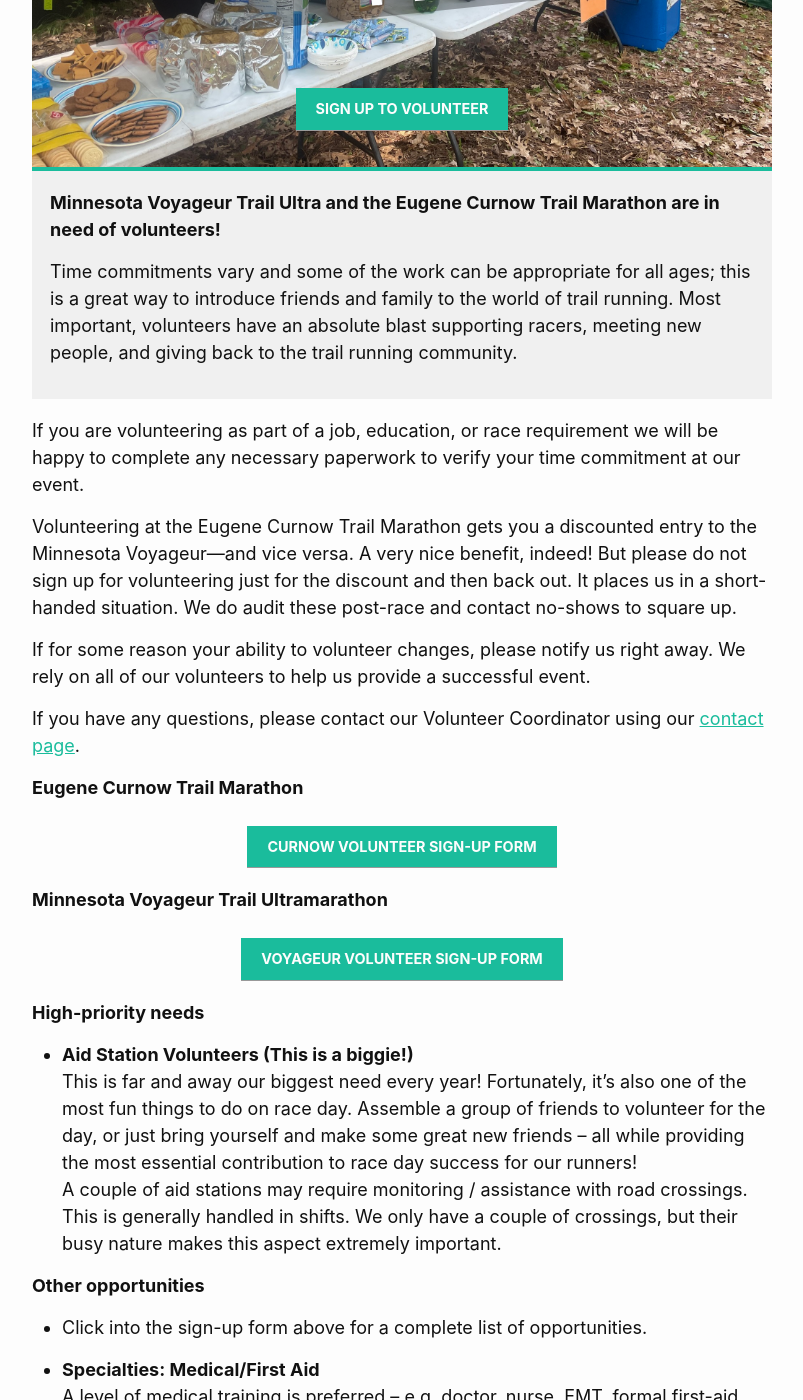
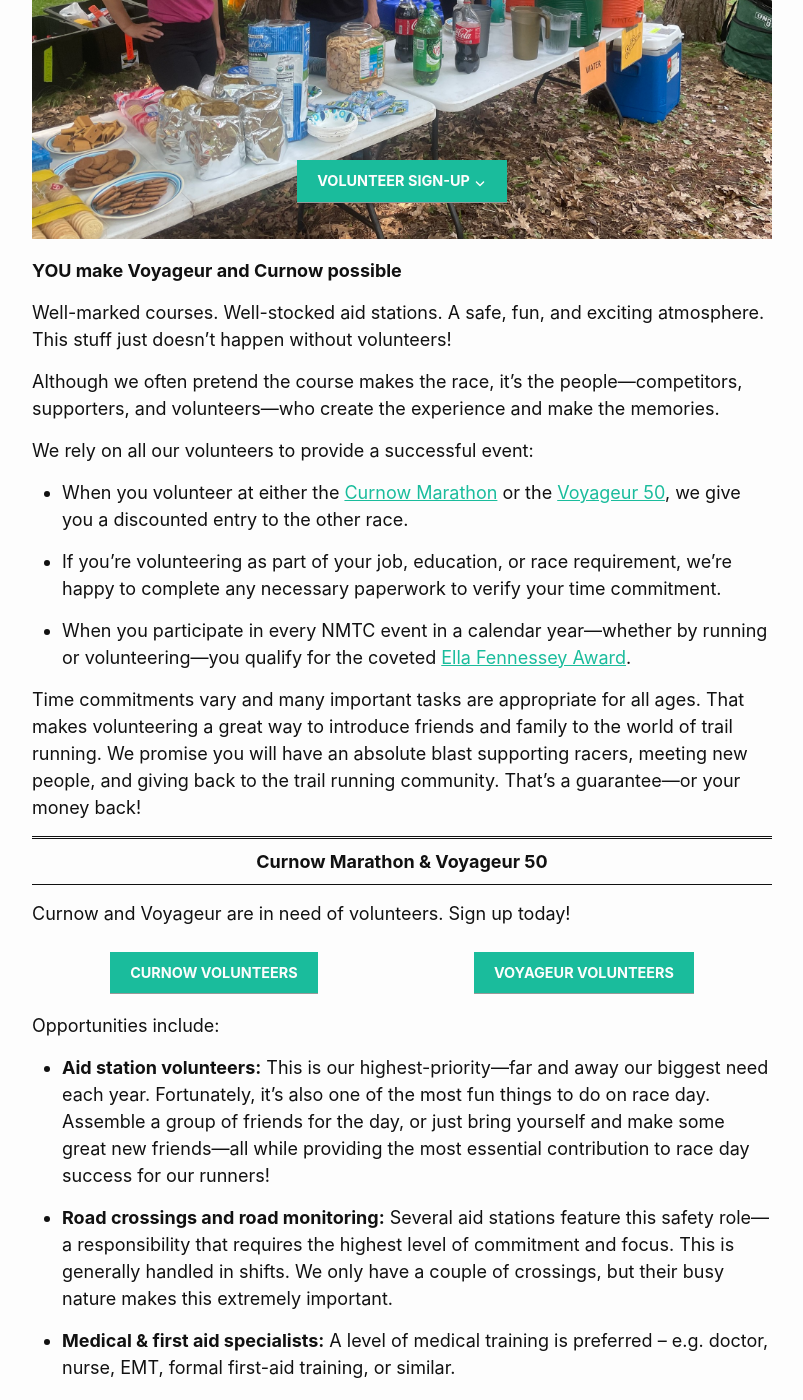
Before and after one commit to nmtc-run/nmtc-run.github.io, a Jekyll site: the page built from pages/volunteer.md, in a window 1280 px wide and 1400 px high, scrolled down 541 px. Shown: the whole window, without its empty margins (238-1041 px from the left). Built offline with Jekyll 4.4.1, drawn with Linux system fonts in a browser that asks for light colours; some of the changed text lies outside the part shown.

Commit message:
use article layout for volunteer.md

```diff
--- a/pages/volunteer.md
+++ b/pages/volunteer.md
@@ -1,50 +1,67 @@
 ---
-layout: page-hero
+layout: article
 title: Make magic happen
-permalink: /volunteer/
+permalink: /volunteer
 img: /img/aid-station.jpeg
-subtitle: Minnesota Voyageur Trail Ultra and the Eugene Curnow Trail Marathon are in need of volunteers!
-button-text: Sign up to volunteer
-button-url: /volunteer/#eugene-curnow-trail-marathon # to link to a heading in the content below, use format /PAGE_TITLE/#HEADING-TEXT-BUT-REPLACE-SPACES-WITH-HYPHENS
-open-in-new-window: false
-below-content-goes-in-box-below-photo: false
-description:
-  Time commitments vary and some of the work can be appropriate for all ages; this is a great way to introduce friends and family to the world of trail running. Most important, volunteers have an absolute blast supporting racers, meeting new people, and giving back to the trail running community.
+button-text: Volunteer Sign-Up
+button-url: /volunteer/#curnow-marathon--voyageur-50
+button-external: false
+button-down-arrow: true
 ---
 
-If you are volunteering as part of a job, education, or race requirement we will be happy to complete any necessary paperwork to verify your time commitment at our event.
+## YOU make Voyageur and Curnow possible
 
-Volunteering at the Eugene Curnow Trail Marathon gets you a discounted entry to the Minnesota Voyageur—and vice versa. A very nice benefit, indeed! But please do not sign up for volunteering just for the discount and then back out. It places us in a short-handed situation. We do audit these post-race and contact no-shows to square up.
+Well-marked courses. Well-stocked aid stations. A safe, fun, and exciting atmosphere. This stuff just doesn't happen without volunteers!
+
+Although we often pretend the course makes the race, it's the people—competitors, supporters, and volunteers—who create the experience and make the memories.
+
+We rely on all our volunteers to provide a successful event:
+
+* When you volunteer at either the [Curnow Marathon](/curnow) or the [Voyageur 50](/voyageur), we give you a discounted entry to the other race.
+
+* If you're volunteering as part of your job, education, or race requirement, we're happy to complete any necessary paperwork to verify your time commitment.
+
+* When you participate in every NMTC event in a calendar year—whether by running or volunteering—you qualify for the coveted [Ella Fennessey Award](/fennessey).
+
+Time commitments vary and many important tasks are appropriate for all ages. That makes volunteering a great way to introduce friends and family to the world of trail running. We promise you will have an absolute blast supporting racers, meeting new people, and giving back to the trail running community. That's a guarantee—or your money back!
+
+# Curnow Marathon & Voyageur 50
+
+Curnow and Voyageur are in need of volunteers. Sign up today!
+
+<div class="container" style="display:flex;padding-bottom:1em;">
+  <a href="https://docs.google.com/forms/d/e/1FAIpQLSdvW7FwzVv2naQ7jjNZF6tMq6eHe5CRb-l4dAnTbKKEShpmhQ/viewform?vc=0&c=0&w=1&flr=0" style="margin: 0 auto;" target="blank">
+    <div class="button">Curnow volunteers</div>
+  </a>
+  <a href="https://docs.google.com/forms/d/e/1FAIpQLSeWOkAprzE5xPmNP7AgLZDdEAtwwzN5v_LMGYf7IO_D-XkxMw/viewform?vc=0&c=0&w=1&flr=0" style="margin: 0 auto;" target="blank">
+    <div class="button">Voyageur volunteers</div>
+  </a>
+</div>
+
+Opportunities include:
+
+* **Aid station volunteers:** This is our highest-priority—far and away our biggest need each year. Fortunately, it’s also one of the most fun things to do on race day. Assemble a group of friends for the day, or just bring yourself and make some great new friends—all while providing the most essential contribution to race day success for our runners!
+
+* **Road crossings and road monitoring:** Several aid stations feature this safety role—a responsibility that requires the highest level of commitment and focus. This is generally handled in shifts. We only have a couple of crossings, but their busy nature makes this extremely important.
+
+* **Medical & first aid specialists:** A level of medical training is preferred – e.g. doctor, nurse, EMT, formal first-aid training, or similar.
+
+* **Other roles:** Click into the sign-up form above for a complete list of ways to help before, during, and after the race.
+
+# Spring & Fall Series
+
+Although we rarely require extra hands to present Spring & Fall Series races, by all means [contact us](/contact) if interested. Other excellent ways to participate include cheering runners on, sharing photos on social media, and bringing a dish to the series-finale potluck.
+
+# Volunteering FAQ
+
+## What happens if I claim the discount but don't volunteer?
+
+Volunteering in exchange for discounted race entry is a very nice benefit, indeed! But please don't sign up to volunteer just for the discount and back out later—it leaves us short-handed on race day. We do audit attendance post-race and contact no-shows to square up.
+
+## What if my circumstances change, and I can't follow through on my commitment?
 
 If for some reason your ability to volunteer changes, please notify us right away. We rely on all of our volunteers to help us provide a successful event.
 
-If you have any questions, please contact our Volunteer Coordinator using our [contact page](/contact).
+## Other questions?
 
-# Eugene Curnow Trail Marathon
-
-<div class="container" style="display:flex;padding-bottom:1em;">
-  <a href="https://docs.google.com/forms/d/e/1FAIpQLSdvW7FwzVv2naQ7jjNZF6tMq6eHe5CRb-l4dAnTbKKEShpmhQ/viewform?vc=0&c=0&w=1&flr=0" style="margin: 0 auto;" target="blank">
-    <div class="button">Curnow volunteer sign-up form</div>
-  </a>
-</div>
-
-# Minnesota Voyageur Trail Ultramarathon
-
-<div class="container" style="display:flex;padding-bottom:1em;">
-  <a href="https://docs.google.com/forms/d/e/1FAIpQLSeWOkAprzE5xPmNP7AgLZDdEAtwwzN5v_LMGYf7IO_D-XkxMw/viewform?vc=0&c=0&w=1&flr=0" style="margin: 0 auto;" target="blank">
-    <div class="button">Voyageur volunteer sign-up form</div>
-  </a>
-</div>
-
-# High-priority needs
-
-* **Aid Station Volunteers (This is a biggie!)**
-  <br>This is far and away our biggest need every year! Fortunately, it’s also one of the most fun things to do on race day. Assemble a group of friends to volunteer for the day, or just bring yourself and make some great new friends – all while providing the most essential contribution to race day success for our runners!
-  <br>A couple of aid stations may require monitoring / assistance with road crossings. This is generally handled in shifts. We only have a couple of crossings, but their busy nature makes this aspect extremely important.
-
-# Other opportunities
-
-* Click into the sign-up form above for a complete list of opportunities.
-
-* **Specialties: Medical/First Aid**
-  <br>A level of medical training is preferred – e.g. doctor, nurse, EMT, formal first-aid training, or similar.
+Please don't hesitate to [contact us](/contact).
```
